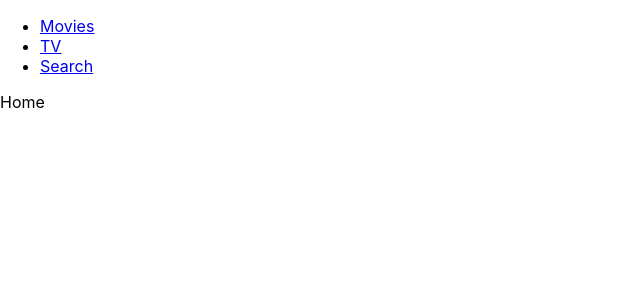
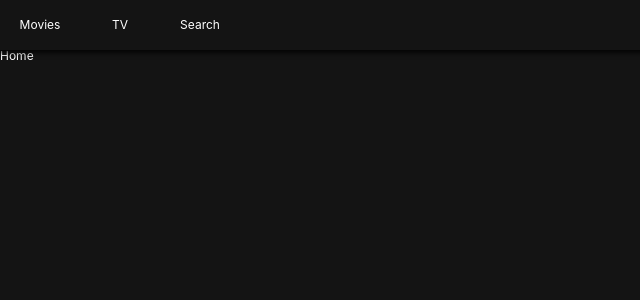
Before and after one commit to eunjeong09/nomad-react-membership, a React (Create React App) app in the folder react-app/: page / in a window 1280 px wide. Shown: the top 300 px of the page, without its empty margins (0-640 px from the left). Built offline with nearby package versions, Linux system fonts and the light colour scheme.

Commit message:
Style react react프로젝트에 스타일 생성

```diff
--- a/react-app/package.json
+++ b/react-app/package.json
@@ -12,6 +12,8 @@
     "react-dom": "^17.0.2",
     "react-router-dom": "5.2.0",
     "react-scripts": "4.0.3",
+    "styled-components": "5.2.3",
+    "styled-reset": "4.3.4",
     "web-vitals": "^1.0.1"
   },
   "scripts": {
--- a/react-app/src/Components/App.js
+++ b/react-app/src/Components/App.js
@@ -1,13 +1,13 @@
 import React, { Component } from "react";
 import Router from "./Router";
-import Header from "./Header";
+import GlobalStyles from "./GlobalStyles";
 
 class App extends Component {
   render() {
     return (
       <>
-        <Header />
         <Router />
+        <GlobalStyles />
       </>
     );
   }
--- /dev/null
+++ b/react-app/src/Components/GlobalStyles.js
@@ -0,0 +1,22 @@
+import { createGlobalStyle } from "styled-components";
+import reset from "styled-reset";
+
+const globalStyles = createGlobalStyle`
+    ${reset};
+    a{
+        text-decoration:none;
+        color:inherit;
+    }
+    *{
+        box-sizing:border-box;
+    }
+    body{
+        font-family:-apple-system, BlinkMacSystemFont, 'Segoe UI', Roboto, Oxygen, Ubuntu, Cantarell, 'Open Sans', 'Helvetica Neue', sans-serif;
+        font-size:12px;
+        background-color:rgba(20, 20, 20, 1);
+        color:white;
+        padding-top:50px;
+    }
+`;
+
+export default globalStyles;
--- a/react-app/src/Components/Header.js
+++ /dev/null
@@ -1,17 +0,0 @@
-import React from "react";
-
-export default () => (
-  <header>
-    <ul>
-      <li>
-        <a href="/">Movies</a>
-      </li>
-      <li>
-        <a href="/tv">TV</a>
-      </li>
-      <li>
-        <a href="/search">Search</a>
-      </li>
-    </ul>
-  </header>
-);
--- /dev/null
+++ b/react-app/src/Components/Header/Header.js
@@ -0,0 +1,50 @@
+import React from "react";
+import { Link } from "react-router-dom";
+import styled from "styled-components";
+
+const Header = styled.header`
+  color: white;
+  position: fixed;
+  top: 0;
+  left: 0;
+  width: 100%;
+  height: 50px;
+  display: flex;
+  align-items: center;
+  background-color: rgba(20, 20, 20, 0.8);
+  z-index: 10;
+  box-shadow: 0px 1px 5px 2px rgba(0, 0, 0, 0.8);
+`;
+
+const List = styled.ul`
+  display: flex;
+`;
+
+const Item = styled.li`
+  width: 80px;
+  height: 50px;
+  text-align: center;
+`;
+
+const SLink = styled(Link)`
+  height: 50px;
+  display: flex;
+  align-items: center;
+  justify-content: center;
+`;
+
+export default () => (
+  <Header>
+    <List>
+      <Item>
+        <SLink to="/">Movies</SLink>
+      </Item>
+      <Item>
+        <SLink to="/tv">TV</SLink>
+      </Item>
+      <Item>
+        <SLink to="/search">Search</SLink>
+      </Item>
+    </List>
+  </Header>
+);
--- /dev/null
+++ b/react-app/src/Components/Header/index.js
@@ -0,0 +1,3 @@
+import Header from "./Header";
+
+export default Header;
--- a/react-app/src/Components/Router.js
+++ b/react-app/src/Components/Router.js
@@ -3,14 +3,20 @@
 import Home from "../Routes/Home";
 import TV from "../Routes/TV";
 import Search from "../Routes/Search";
+import Header from './Header'
+
+
 
 export default () => (
   <Router>
+    <>
+      <Header />
       <Switch>
         <Route path="/" exact component={Home} />
         <Route path="/tv" component={TV} />
         <Route path="/search" component={Search} />
         <Redirect from="*" to="/" />
       </Switch>
+    </>
   </Router>
 );
--- a/react-app/src/index.js
+++ b/react-app/src/index.js
@@ -1,7 +1,5 @@
 import React from 'react';
 import ReactDOM from 'react-dom';
-import './index.css';
-// import App from './App';
 import App from './Components/App';
 import reportWebVitals from './reportWebVitals';
 
```
Also changed, not shown: react-app/src/Components/Header/Header.module.css (added, +7 -0 lines), 1 other file (tests, documents, lock files or other folders). Lines whose indentation alone changed are shown as unchanged.
